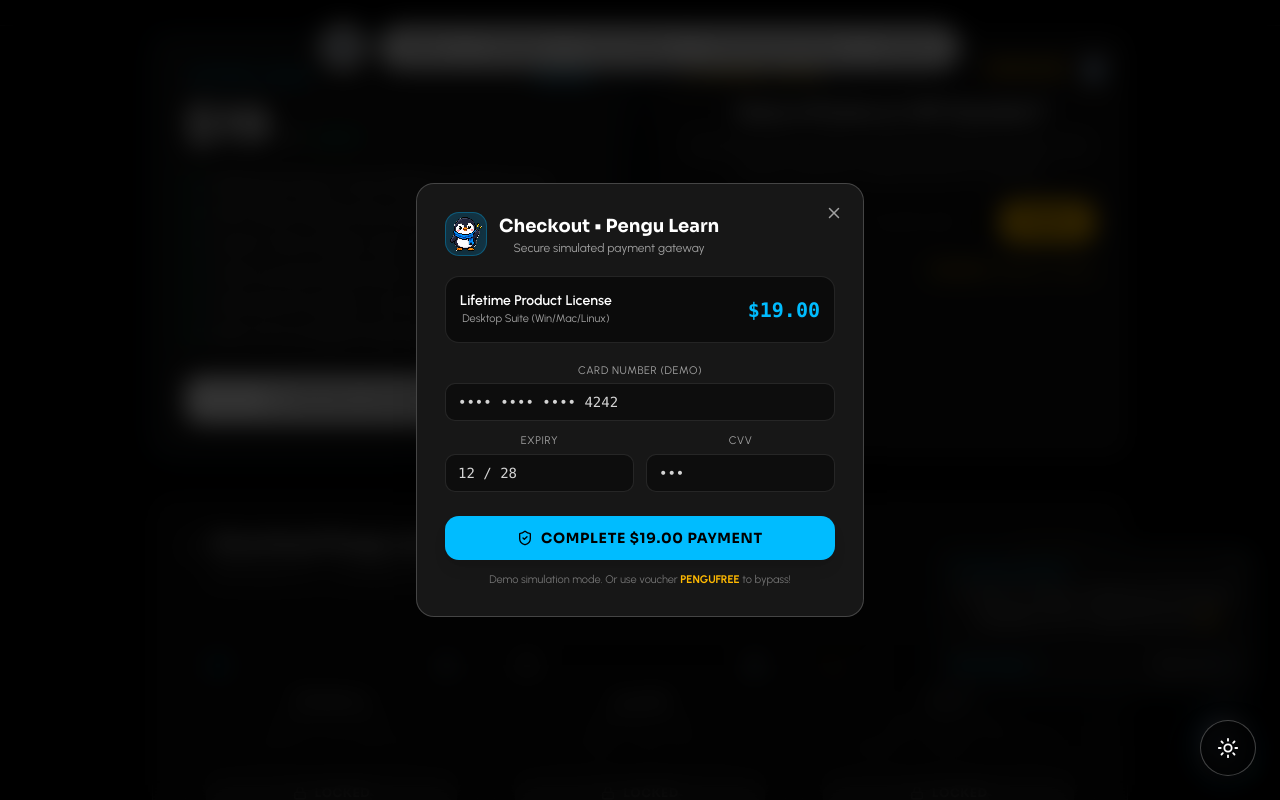
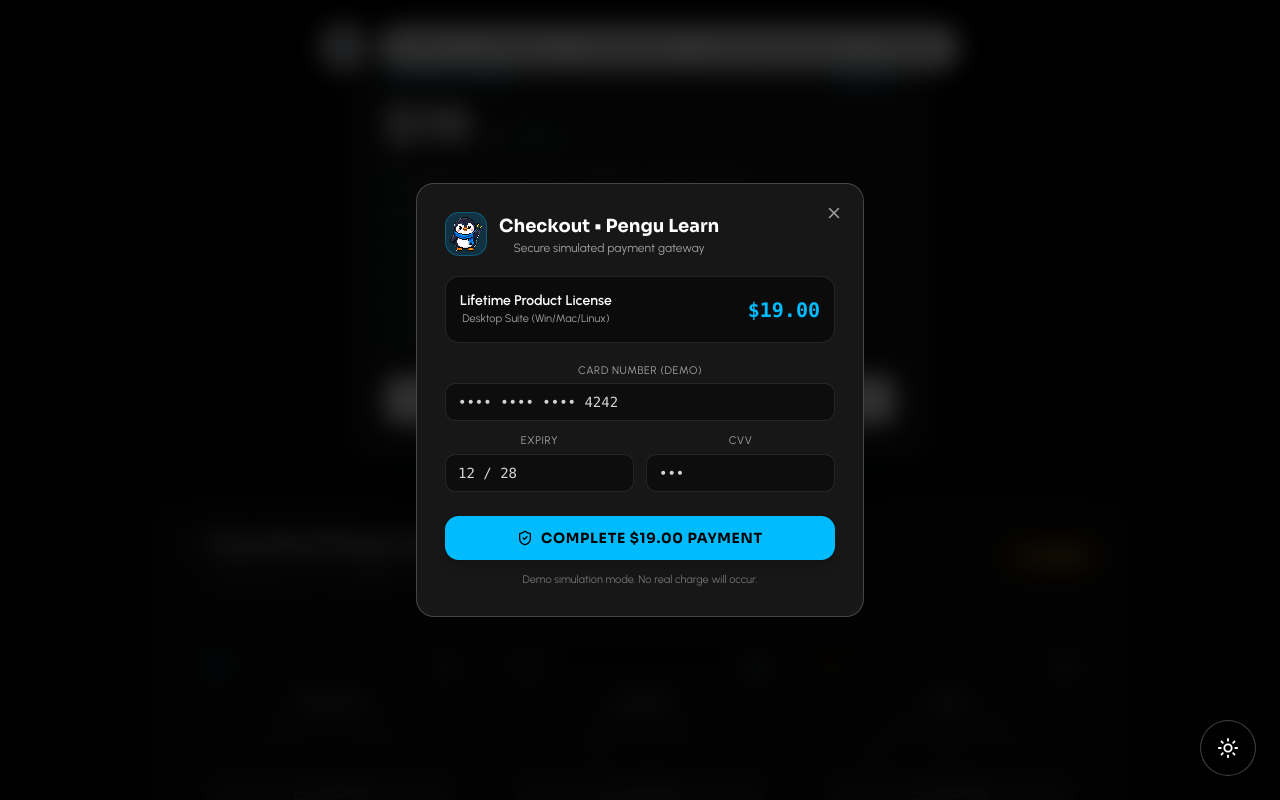
Before and after one commit to Berserker-GM/Pengu_Learn_Platform, a React (Vite) app: page / in a window 1280 px wide. Both pictures are taken after a click on the button "PAY $19 & UNLOCK PRODUCT". Shown: the part 3652-4452 px from the top of the page. Built offline with nearby package versions, Linux system fonts and the light colour scheme.

Commit message:
remove chatbot and public voucher references from landing page

```diff
--- a/src/App.jsx
+++ b/src/App.jsx
@@ -17,7 +17,6 @@ import { Sun, Moon } from "lucide-react";
 import { motion, AnimatePresence } from "framer-motion";
 import { Analytics } from "@vercel/analytics/react";
 import Navbar from "./components/Navbar/Navbar";
-import PenguBuddy from "./components/Pengu/PenguBuddy";
 import Preloader from "./components/Preloader/Preloader";
 import Home from "./Pages/Home";
 import "./App.css";
@@ -199,7 +198,6 @@ function App() {
               {isLightMode ? <Moon size={22} /> : <Sun size={22} />}
             </button>
           )}
-          {!loading && <PenguBuddy />}
         </div>
         <Analytics />
       </PreloaderContext.Provider>
--- a/src/components/Download/DownloadSection.jsx
+++ b/src/components/Download/DownloadSection.jsx
@@ -39,9 +39,6 @@ export const DownloadSection = () => {
   const [licenseKey, setLicenseKey] = useState(() => {
     return localStorage.getItem("pengu_license_key") || "";
   });
-  const [voucherInput, setVoucherInput] = useState("");
-  const [voucherError, setVoucherError] = useState("");
-  const [voucherSuccess, setVoucherSuccess] = useState("");
   const [copiedKey, setCopiedKey] = useState(false);
   const [isPaymentModalOpen, setIsPaymentModalOpen] = useState(false);
   const [isProcessingPayment, setIsProcessingPayment] = useState(false);
@@ -55,29 +52,23 @@ export const DownloadSection = () => {
     }
   }, [isUnlocked, licenseKey]);
 
-  const handleVoucherRedeem = (e) => {
-    e.preventDefault();
-    setVoucherError("");
-    setVoucherSuccess("");
-
-    const cleaned = voucherInput.trim().toUpperCase();
-    if (!cleaned) {
-      setVoucherError("Please enter a voucher code.");
-      return;
-    }
-
+  // Internal voucher redemption via URL param (e.g. ?voucher=PENGUFREE)
+  useEffect(() => {
+    const params = new URLSearchParams(window.location.search);
+    const voucherParam = params.get("voucher");
+    if (voucherParam && !isUnlocked) {
+      const cleaned = voucherParam.trim().toUpperCase();
       if (VALID_VOUCHERS.includes(cleaned)) {
         const newKey = "PL-" + cleaned + "-" + Math.random().toString(36).substring(2, 7).toUpperCase();
         localStorage.setItem("pengu_license_unlocked", "true");
         localStorage.setItem("pengu_license_key", newKey);
         setIsUnlocked(true);
         setLicenseKey(newKey);
-      setVoucherSuccess(`Voucher "${cleaned}" verified! 100% bypass granted.`);
-      setVoucherInput("");
-    } else {
-      setVoucherError('Invalid voucher code. Try "PENGUFREE" or "POLARIS2026" for testing!');
+        // Clean the URL
+        window.history.replaceState({}, "", window.location.pathname + window.location.hash);
       }
-  };
+    }
+  }, []);
 
   const handleMockPayment = () => {
     setIsProcessingPayment(true);
@@ -97,8 +88,6 @@ export const DownloadSection = () => {
     localStorage.removeItem("pengu_license_key");
     setIsUnlocked(false);
     setLicenseKey("");
-    setVoucherSuccess("");
-    setVoucherError("");
     setDownloadSuccessNotice("");
   };
 
@@ -112,7 +101,7 @@ export const DownloadSection = () => {
 
   const triggerDownload = (os, filename) => {
     if (!isUnlocked) {
-      alert("Please complete payment or enter a voucher code to unlock the download!");
+      alert("Please complete payment to unlock the download!");
       return;
     }
 
@@ -194,7 +183,7 @@ Website: https://github.com/Vansh-Baranwal/Pengu_Learn_Platform
             ) : (
               <div className="flex items-center gap-2 px-4 py-1.5 rounded-full bg-amber-500/15 border border-amber-400/30 text-amber-300 text-xs font-semibold backdrop-blur-md">
                 <Lock size={14} className="text-amber-400" />
-                <span>Download Locked — Complete Payment or Voucher Below</span>
+                <span>Download Locked — Complete Payment Below</span>
               </div>
             )}
           </div>
@@ -242,11 +231,11 @@ Website: https://github.com/Vansh-Baranwal/Pengu_Learn_Platform
             )}
           </AnimatePresence>
 
-          {/* Pricing & Voucher Card */}
-          <div className="w-full mt-8 grid grid-cols-1 md:grid-cols-12 gap-6 items-stretch">
+          {/* Pricing Card */}
+          <div className="w-full mt-8 max-w-xl mx-auto">
 
-            {/* Left Card: Payment Option */}
-            <div className={`md:col-span-6 p-6 sm:p-8 rounded-2xl border transition-all duration-300 flex flex-col justify-between ${
+            {/* Payment Card */}
+            <div className={`p-6 sm:p-8 rounded-2xl border transition-all duration-300 flex flex-col justify-between ${
               isUnlocked
                 ? "bg-neutral-900/60 border-white/10 opacity-75"
                 : "bg-neutral-900/90 border-sky-500/30 shadow-[0_0_30px_rgba(56,189,248,0.1)]"
@@ -312,79 +301,6 @@ Website: https://github.com/Vansh-Baranwal/Pengu_Learn_Platform
                     <span>Pay $19 & Unlock Product</span>
                   </button>
                 )}
-              </div>
-            </div>
-
-            {/* Right Card: Voucher Bypass Option */}
-            <div className="md:col-span-6 p-6 sm:p-8 rounded-2xl bg-neutral-900/80 border border-white/10 flex flex-col justify-between relative overflow-hidden">
-
-              {/* Peeking Pengu Mascot on top right */}
-              <div className="absolute top-4 right-4 flex items-center gap-2">
-                <span className="text-[10px] px-2 py-0.5 rounded bg-amber-500/20 text-amber-300 font-semibold">
-                  BYPASS OPTION
-                </span>
-                <PenguPixelAvatar size={34} mood={isUnlocked ? "jump" : "wave"} className="w-8 h-8 drop-shadow-md" />
-              </div>
-
-              <div>
-                <span className="text-xs font-mono uppercase tracking-widest text-amber-400 font-bold flex items-center gap-1.5">
-                  <Ticket size={14} /> VOUCHER ACCESS
-                </span>
-
-                <h3 className="text-lg sm:text-xl font-bold text-white mt-4" style={{ fontFamily: "var(--font-heading)" }}>
-                  Have a Promo or VIP Voucher?
-                </h3>
-                <p className="text-xs sm:text-sm text-neutral-400 mt-2 leading-relaxed">
-                  Early beta testers, students, and Polaris evaluators can enter their voucher code here to bypass payment completely.
-                </p>
-
-                {/* Voucher Form */}
-                <form onSubmit={handleVoucherRedeem} className="mt-5 space-y-3">
-                  <div className="flex items-stretch gap-2">
-                    <input
-                      type="text"
-                      placeholder="e.g. PENGUFREE or POLARIS2026"
-                      value={voucherInput}
-                      onChange={(e) => {
-                        setVoucherInput(e.target.value);
-                        setVoucherError("");
-                      }}
-                      className="flex-1 bg-black/50 border border-white/20 focus:border-amber-400 rounded-xl px-3.5 py-2.5 text-sm text-white placeholder-neutral-500 uppercase font-mono tracking-wider outline-none transition-colors"
-                    />
-                    <button
-                      type="submit"
-                      className="px-4 sm:px-5 py-2.5 rounded-xl bg-amber-400 hover:bg-amber-300 text-black font-bold text-xs uppercase tracking-wider transition-all whitespace-nowrap active:scale-[0.98]"
-                      style={{ fontFamily: 'var(--font-heading)' }}
-                    >
-                      Redeem
-                    </button>
-                  </div>
-
-                  {voucherError && (
-                    <div className="flex items-center gap-1.5 text-xs text-rose-400 font-medium">
-                      <AlertCircle size={14} />
-                      <span>{voucherError}</span>
-                    </div>
-                  )}
-
-                  {voucherSuccess && (
-                    <div className="flex items-center gap-1.5 text-xs text-emerald-400 font-medium">
-                      <CheckCircle2 size={14} />
-                      <span>{voucherSuccess}</span>
-                    </div>
-                  )}
-
-                  <div className="pt-2 text-[11px] text-neutral-400 flex items-center justify-between">
-                    <span>Test Voucher Code:</span>
-                    <button
-                      type="button"
-                      onClick={() => setVoucherInput("PENGUFREE")}
-                      className="text-amber-400 hover:underline font-mono font-semibold"
-                    >
-                      PENGUFREE (Click to fill)
-                    </button>
-                  </div>
-                </form>
               </div>
 
               {/* License Key Display (If Unlocked) */}
@@ -652,7 +568,7 @@ Website: https://github.com/Vansh-Baranwal/Pengu_Learn_Platform
               </button>
 
               <p className="text-[11px] text-center text-neutral-500 mt-3">
-                Demo simulation mode. Or use voucher <strong className="text-amber-400">PENGUFREE</strong> to bypass!
+                Demo simulation mode. No real charge will occur.
               </p>
             </motion.div>
           </div>
--- a/src/components/Footer/Footer.jsx
+++ b/src/components/Footer/Footer.jsx
@@ -57,7 +57,6 @@ const DesktopFooter = () => {
             { name: 'THE IDEA', href: '#the-idea', hoverColor: '#38bdf8' },
             { name: 'HOW IT WORKS', href: '#how-it-feels', hoverColor: '#38bdf8' },
             { name: 'DOWNLOAD PRODUCT', href: '#download', hoverColor: '#38bdf8' },
-            { name: 'REDEEM VOUCHER', href: '#download', hoverColor: '#f59e0b' },
           ].map((link, idx) => (
             <a
               key={idx}
@@ -261,7 +260,6 @@ const MobileFooter = () => {
     { name: 'The Idea', href: '#the-idea' },
     { name: 'How It Works', href: '#how-it-feels' },
     { name: 'Download Product ($19)', href: '#download' },
-    { name: 'Redeem Voucher', href: '#download' },
   ];
 
   return (
--- a/src/components/Hero/Hero.jsx
+++ b/src/components/Hero/Hero.jsx
@@ -271,7 +271,7 @@ const PenguHero = () => {
                 style={{ fontFamily: 'var(--font-heading)' }}
               >
                 <PenguPixelAvatar size={18} mood="wave" className="w-4 h-4" />
-                <span>Adopt Pengu ($19 / Voucher)</span>
+                <span>Adopt Pengu ($19)</span>
               </a>
               <a
                 href="#the-idea"
--- a/src/components/Navbar/PhoneMenu.jsx
+++ b/src/components/Navbar/PhoneMenu.jsx
@@ -122,7 +122,7 @@ const PhoneMenu = ({
                 className="w-full py-3 rounded-xl bg-black text-white text-center text-xs font-bold uppercase tracking-wider block"
                 style={{ fontFamily: "var(--font-heading)" }}
               >
-                Download Product ($19 / Voucher)
+                Download Product ($19)
               </a>
             </div>
           </motion.div>
```
Also changed, not shown: public/vite.svg (added). Lines whose indentation alone changed are shown as unchanged.
